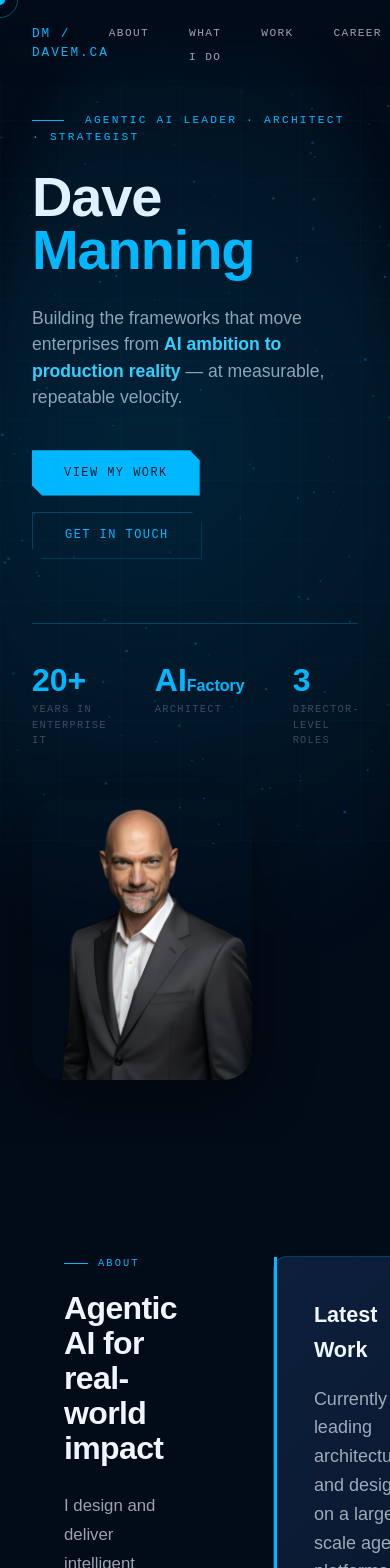
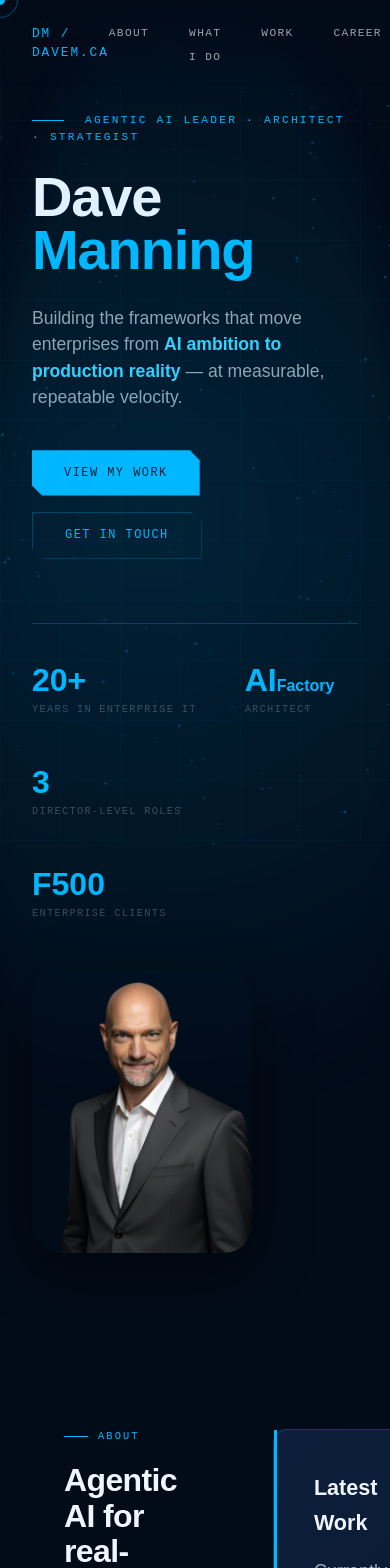
Before and after one commit to davemanning75/davem-site, a Next.js app: page / in a window 390 px wide. Shown: the top 1568 px of the page. Built offline with nearby package versions, Linux system fonts and the light colour scheme.

Commit message:
Expand career section and add F500 industry hover

```diff
--- a/src/app/globals.css
+++ b/src/app/globals.css
@@ -350,7 +350,82 @@ h1.hero-name .line2 {
   animation: fadeUp 0.7s ease 0.85s forwards;
 }
 
-.stat-item {}
+.stat-item {
+  position: relative;
+}
+
+.stat-item-tooltip {
+  position: relative;
+  cursor: help;
+}
+
+.stat-popup {
+  position: absolute;
+  left: 50%;
+  top: calc(100% + 0.9rem);
+  width: 240px;
+  padding: 1rem 1.1rem;
+  border: 1px solid rgba(0, 184, 255, 0.35);
+  border-radius: 16px;
+  background: rgba(6, 19, 37, 0.94);
+  box-shadow: 0 22px 60px rgba(0, 0, 0, 0.45);
+  backdrop-filter: blur(10px);
+  opacity: 0;
+  visibility: hidden;
+  pointer-events: none;
+  transform: translate(-50%, 10px);
+  transition: opacity 0.2s ease, transform 0.2s ease, visibility 0.2s ease;
+  z-index: 5;
+}
+
+.stat-popup::before {
+  content: '';
+  position: absolute;
+  left: 50%;
+  top: -6px;
+  width: 12px;
+  height: 12px;
+  background: rgba(6, 19, 37, 0.94);
+  border-top: 1px solid rgba(0, 184, 255, 0.35);
+  border-left: 1px solid rgba(0, 184, 255, 0.35);
+  transform: translateX(-50%) rotate(45deg);
+}
+
+.stat-item-tooltip:hover .stat-popup,
+.stat-item-tooltip:focus-within .stat-popup {
+  opacity: 1;
+  visibility: visible;
+  transform: translate(-50%, 0);
+}
+
+.stat-popup-title {
+  font-family: var(--mono);
+  font-size: 0.7rem;
+  letter-spacing: 0.14em;
+  text-transform: uppercase;
+  color: var(--blue-bright);
+  margin-bottom: 0.8rem;
+}
+
+.stat-popup-list {
+  margin: 0;
+  padding: 0;
+  list-style: none;
+  display: grid;
+  gap: 0.45rem;
+}
+
+.stat-popup-list li {
+  font-family: var(--body);
+  font-size: 0.92rem;
+  color: var(--white-dim);
+}
+
+.stat-popup-list li::before {
+  content: '•';
+  color: var(--blue-electric);
+  margin-right: 0.55rem;
+}
 
 .stat-num {
   font-family: var(--display);
@@ -451,6 +526,9 @@ h2.section-title {
 }
 
 .tag-list {
+.stat-item {
+  position: relative;
+}
   display: flex;
   flex-wrap: wrap;
   gap: 0.5rem;
@@ -664,6 +742,21 @@ h2.section-title {
   max-width: 1100px;
   margin: 0 auto;
 }
+.career-note {
+  max-width: 38rem;
+  margin: -0.25rem 0 2rem;
+  font-family: var(--mono);
+  font-size: 0.72rem;
+  letter-spacing: 0.06em;
+  color: var(--white-faint);
+}
+.career-note a {
+  color: var(--blue-bright);
+  text-decoration: none;
+}
+.career-note a:hover {
+  color: var(--blue-electric);
+}
 .contact-left h2 {
   font-family: var(--display);
   font-size: clamp(2.2rem, 4vw, 3.5rem);
@@ -796,7 +889,6 @@ h2.section-title {
   }
 }
 
-.contact-right {}
 .experience-timeline {
   position: relative;
   padding-left: 1.5rem;
@@ -835,6 +927,51 @@ h2.section-title {
   font-size: 0.72rem;
   color: var(--white-faint);
   letter-spacing: 0.05em;
+}
+.career-education {
+  margin-top: 3rem;
+  padding: 1.8rem;
+  border: 1px solid var(--blue-border);
+  background: rgba(6, 19, 37, 0.72);
+  clip-path: polygon(0 0, calc(100% - 12px) 0, 100% 12px, 100% 100%, 12px 100%, 0 calc(100% - 12px));
+}
+.career-subtitle {
+  margin: 0 0 1.4rem;
+  font-family: var(--mono);
+  font-size: 0.72rem;
+  letter-spacing: 0.16em;
+  text-transform: uppercase;
+  color: var(--blue-electric);
+}
+.education-list {
+  display: grid;
+  grid-template-columns: repeat(2, minmax(0, 1fr));
+  gap: 1.2rem;
+}
+.education-item {
+  padding: 1rem 1.1rem;
+  border: 1px solid rgba(0, 184, 255, 0.14);
+  background: rgba(255, 255, 255, 0.03);
+  border-radius: 14px;
+}
+.education-degree {
+  font-family: var(--display);
+  font-size: 1rem;
+  font-weight: 600;
+  line-height: 1.35;
+  color: var(--white);
+  margin-bottom: 0.45rem;
+}
+.education-school,
+.education-year {
+  font-family: var(--mono);
+  font-size: 0.72rem;
+  letter-spacing: 0.05em;
+  color: var(--white-faint);
+}
+.education-year {
+  margin-top: 0.35rem;
+  color: var(--blue-bright);
 }
 
 /* FOOTER */
@@ -907,6 +1044,7 @@ footer p {
   #about,
   #services,
   #work,
+  #career,
   #contact {
     padding: 5rem 2rem;
   }
@@ -937,6 +1075,22 @@ footer p {
   }
   .hero-stats {
     gap: 1.5rem;
+    flex-wrap: wrap;
+  }
+  .education-list {
+    grid-template-columns: 1fr;
+  }
+  .stat-popup {
+    left: 0;
+    transform: translateY(10px);
+  }
+  .stat-popup::before {
+    left: 24px;
+    transform: rotate(45deg);
+  }
+  .stat-item-tooltip:hover .stat-popup,
+  .stat-item-tooltip:focus-within .stat-popup {
+    transform: translateY(0);
   }
 }
 
@@ -1031,7 +1185,9 @@ footer p {
   animation: fadeUp 0.7s ease 0.85s forwards;
 }
 
-.stat-item {}
+.stat-item {
+  position: relative;
+}
 
 .stat-num {
   font-family: var(--display);
--- a/src/app/page.tsx
+++ b/src/app/page.tsx
@@ -226,9 +226,23 @@ export default function Home() {
                 <div className="stat-num">3</div>
                 <div className="stat-label">Director-Level Roles</div>
               </div>
-              <div className="stat-item">
+              <div className="stat-item stat-item-tooltip" tabIndex={0}>
                 <div className="stat-num">F500</div>
                 <div className="stat-label">Enterprise Clients</div>
+                <div
+                  className="stat-popup"
+                  role="note"
+                  aria-label="Industry experience includes Financial, Manufacturing, Public Sector, Technology, and Education"
+                >
+                  <div className="stat-popup-title">Industry Experience</div>
+                  <ul className="stat-popup-list">
+                    <li>Financial</li>
+                    <li>Manufacturing</li>
+                    <li>Public Sector</li>
+                    <li>Technology</li>
+                    <li>Education</li>
+                  </ul>
+                </div>
               </div>
             </div>
           </div>
@@ -406,6 +420,17 @@ export default function Home() {
             <div className="career-header reveal">
               <p className="section-label">Career</p>
               <h2 className="section-title">Career Timeline</h2>
+              <p className="career-note">
+                For specific role detail, project scope, and full chronology, see{" "}
+                <a
+                  href="https://www.linkedin.com/in/davemanninggta/"
+                  target="_blank"
+                  rel="noreferrer"
+                >
+                  LinkedIn
+                </a>
+                .
+              </p>
             </div>
             <div className="experience-timeline">
               <div className="timeline-item">
@@ -416,7 +441,7 @@ export default function Home() {
               <div className="timeline-item">
                 <div className="timeline-year">2015 — 2021</div>
                 <div className="timeline-role">
-                  Director, Consulting — Enterprise Archtecture, Tech Strategy & Innovation
+                  Director, Consulting — Enterprise Architecture, Tech Strategy & Innovation
                 </div>
                 <div className="timeline-company">CGI Inc.</div>
               </div>
@@ -438,6 +463,25 @@ export default function Home() {
                 <div className="timeline-year">Earlier</div>
                 <div className="timeline-role">Project Leader / Intranet Architect</div>
                 <div className="timeline-company">Kraft Canada · IBM Canada</div>
+              </div>
+            </div>
+            <div className="career-education reveal">
+              <p className="career-subtitle">Formal Education</p>
+              <div className="education-list">
+                <div className="education-item">
+                  <div className="education-degree">
+                    MBA (Managing Innovation and New Technology)
+                  </div>
+                  <div className="education-school">McMaster University</div>
+                  <div className="education-year">2001</div>
+                </div>
+                <div className="education-item">
+                  <div className="education-degree">
+                    B.Eng.Mgt (Computer Engineering and Management)
+                  </div>
+                  <div className="education-school">McMaster University</div>
+                  <div className="education-year">2000</div>
+                </div>
               </div>
             </div>
           </div>
```
